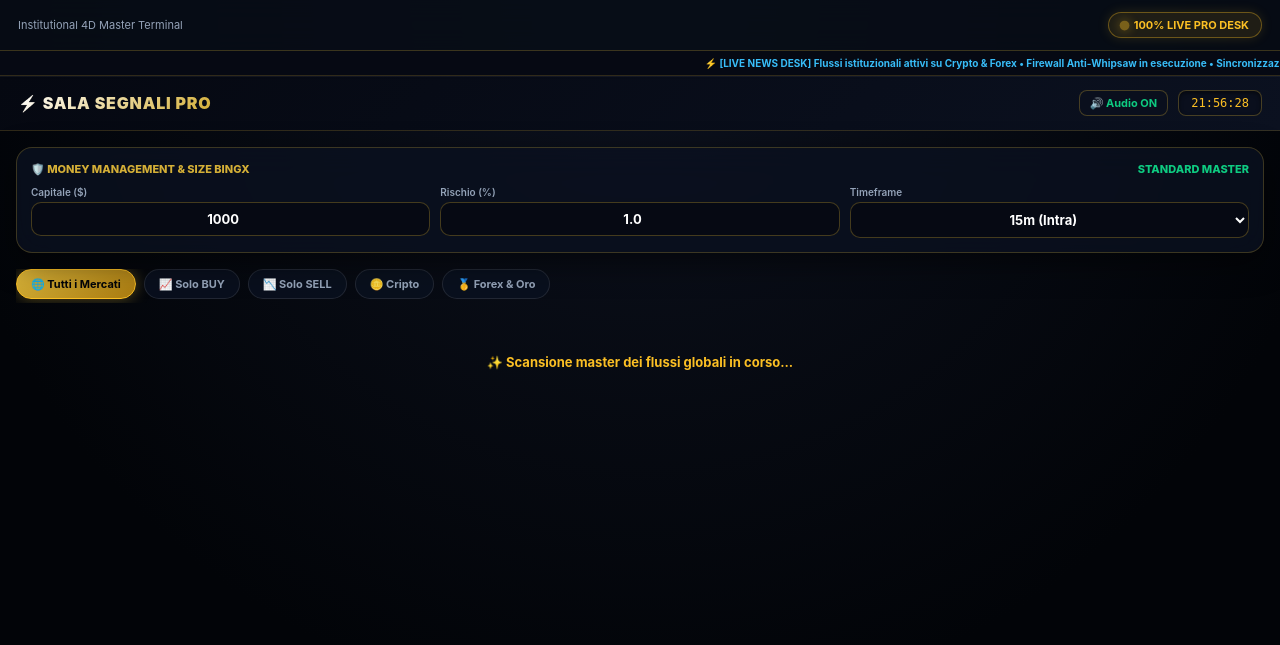
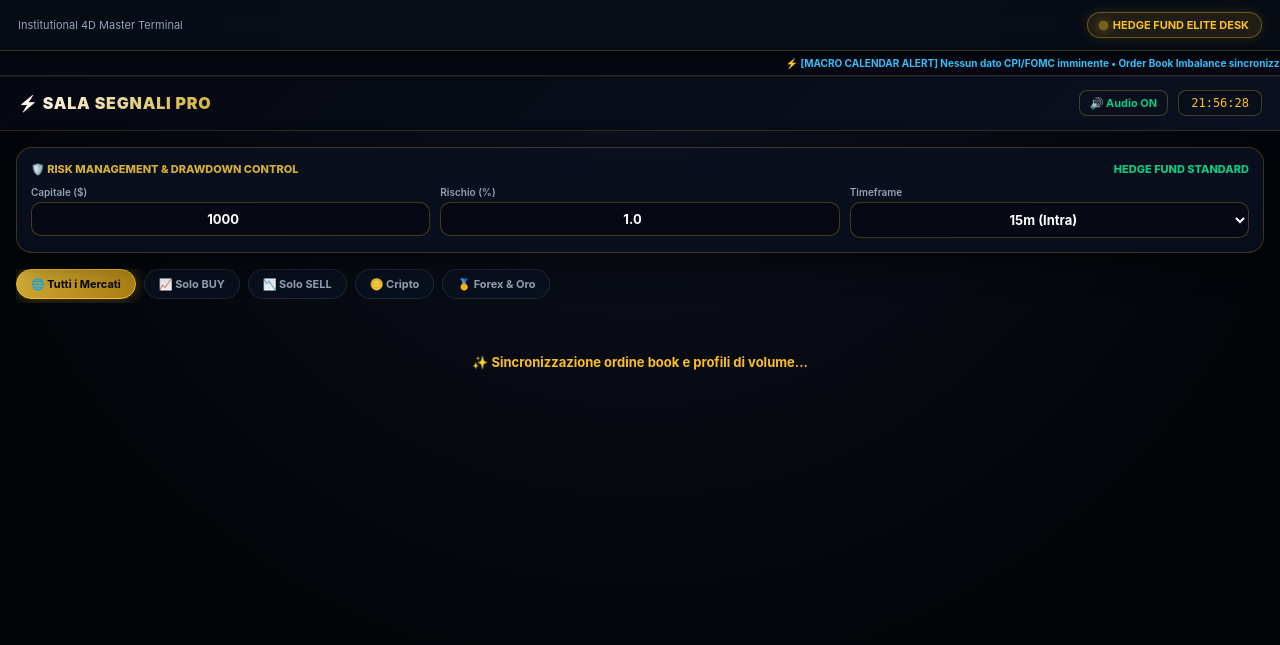
Before and after one commit to fabiocaputo389-ship-it/segnali-ai-telegram, a Flask app: page / in a window 1280 px wide. Shown: the top 645 px of the page. Run offline with Flask 3, Linux system fonts and the light colour scheme; some libraries are stand-ins or nearby versions.

Commit message:
Update index.html

```diff
--- a/templates/index.html
+++ b/templates/index.html
@@ -13,9 +13,9 @@
         .dot-gold { width: 7px; height: 7px; background: #fbbf24; border-radius: 50%; animation: pulse-gold 1.5s infinite; }
         @keyframes pulse-gold { 0%, 100% { opacity: 1; transform: scale(1); box-shadow: 0 0 8px #fbbf24; } 50% { opacity: 0.4; transform: scale(1.4); } }
 
-        /* Ticker di News Istituzionale */
-        .news-ticker { background: #060913; border-bottom: 1px solid rgba(212, 175, 55, 0.2); padding: 6px 12px; font-size: 10px; color: #38bdf8; white-space: nowrap; overflow: hidden; position: relative; }
-        .news-ticker span { display: inline-block; padding-left: 100%; animation: ticker 25s linear infinite; font-weight: bold; }
+        /* Ticker di News e Calendario Macro */
+        .news-ticker { background: #060913; border-bottom: 1px solid rgba(212, 175, 55, 0.2); padding: 6px 12px; font-size: 10px; color: #38bdf8; white-space: nowrap; overflow: hidden; }
+        .news-ticker span { display: inline-block; padding-left: 100%; animation: ticker 28s linear infinite; font-weight: bold; }
         @keyframes ticker { 0% { transform: translate(0, 0); } 100% { transform: translate(-100%, 0); } }
 
         .dashboard-header { background: linear-gradient(135deg, #050811, #0b1120); border-bottom: 1px solid rgba(212, 175, 55, 0.2); padding: 14px 18px; display: flex; justify-content: space-between; align-items: center; box-shadow: inset 0 1px 0 rgba(255,255,255,0.05); }
@@ -48,8 +48,15 @@
         .badge-action.BUY { background: #0ecb81; color: #000; box-shadow: 0 0 15px rgba(14, 203, 129, 0.4); }
         .badge-action.SELL { background: #f6465d; color: #fff; box-shadow: 0 0 15px rgba(246, 70, 93, 0.4); }
 
+        /* Moduli Professionali Hedge Fund */
+        .orderbook-box { background: rgba(6, 9, 19, 0.9); border-radius: 10px; padding: 10px; margin-bottom: 10px; border: 1px solid rgba(212, 175, 55, 0.2); font-size: 11px; }
+        .ob-bar-container { display: flex; height: 7px; width: 100%; border-radius: 4px; overflow: hidden; margin-top: 6px; background: #020408; }
+        .ob-bid { background: #0ecb81; height: 100%; }
+        .ob-ask { background: #f6465d; height: 100%; }
+
+        .poc-strip { background: rgba(56, 189, 248, 0.08); border: 1px solid rgba(56, 189, 248, 0.25); color: #38bdf8; font-size: 10px; font-weight: 800; padding: 6px 10px; border-radius: 8px; margin-bottom: 10px; display: flex; justify-content: space-between; align-items: center; }
+
         .firewall-badge { background: rgba(14, 203, 129, 0.12); color: #0ecb81; border: 1px solid rgba(14, 203, 129, 0.35); padding: 5px 10px; border-radius: 8px; font-size: 10px; font-weight: 800; margin-bottom: 10px; display: flex; align-items: center; gap: 6px; }
-        .sentiment-strip { background: rgba(56, 189, 248, 0.08); border: 1px solid rgba(56, 189, 248, 0.25); color: #38bdf8; font-size: 10px; font-weight: 800; padding: 5px 10px; border-radius: 8px; margin-bottom: 10px; display: flex; align-items: center; gap: 6px; }
 
         .projection-box { background: rgba(212, 175, 55, 0.08); border: 1px solid rgba(212, 175, 55, 0.3); border-radius: 10px; padding: 10px 12px; margin-bottom: 10px; display: flex; justify-content: space-between; align-items: center; }
         .projection-box div span { display: block; font-size: 9px; color: #94a3b8; text-transform: uppercase; font-weight: 700; }
@@ -92,12 +99,11 @@
 
     <header>
         <div>Institutional 4D Master Terminal</div>
-        <div class="gold-badge"><div class="dot-gold"></div> 100% LIVE PRO DESK</div>
+        <div class="gold-badge"><div class="dot-gold"></div> HEDGE FUND ELITE DESK</div>
     </header>
 
-    <!-- Ticker di News in Tempo Reale -->
     <div class="news-ticker">
-        <span>⚡ [LIVE NEWS DESK] Flussi istituzionali attivi su Crypto & Forex • Firewall Anti-Whipsaw in esecuzione • Sincronizzazione millimetrica dei mercati globali completata senza latenza.</span>
+        <span>⚡ [MACRO CALENDAR ALERT] Nessun dato CPI/FOMC imminente • Order Book Imbalance sincronizzato con i flussi globali • Protezione Drawdown attiva al 100%.</span>
     </div>
 
     <div class="dashboard-header">
@@ -112,8 +118,8 @@
     <div id="tab-segnali" class="tab-content active">
         <div class="mm-bar">
             <div class="mm-header">
-                <span>🛡️ Money Management & Size BingX</span>
-                <span style="color:#0ecb81;">Standard Master</span>
+                <span>🛡️ Risk Management & Drawdown Control</span>
+                <span style="color:#0ecb81;">Hedge Fund Standard</span>
             </div>
             <div class="mm-grid">
                 <div class="mm-field">
@@ -145,7 +151,7 @@
 
         <div id="signals-container">
             <div style="text-align:center; padding:35px; color:#fbbf24; font-size:13px; font-weight:bold;">
-                ✨ Scansione master dei flussi globali in corso...
+                ✨ Sincronizzazione ordine book e profili di volume...
             </div>
         </div>
     </div>
@@ -253,7 +259,7 @@
                 const newSignals = await res.json();
 
                 if (newSignals.length > currentSignals.length && currentSignals.length >= 0) {
-                    speakAlert("Nuovo segnale master confermato.");
+                    speakAlert("Nuovo segnale hedge fund confermato.");
                 }
 
                 currentSignals = newSignals;
@@ -263,8 +269,8 @@
                 if (currentSignals.length > 0) {
                     auditContainer.innerHTML = currentSignals.map(s => `
                         <div style="display:flex; justify-content:space-between; background:rgba(6,9,19,0.9); padding:8px 10px; border-radius:8px; border-left:3px solid ${s.action === 'BUY' ? '#0ecb81' : '#f6465d'};">
-                            <span><strong>${s.name}</strong> • ${s.action} (Emesso alle: <strong>${s.timestamp}</strong>)</span>
-                            <span style="color:#fbbf24; font-family:monospace;">Score: ${s.ai_score}</span>
+                            <span><strong>${s.name}</strong> • ${s.action} (POC: ${s.poc_price})</span>
+                            <span style="color:#fbbf24; font-family:monospace;">${s.timestamp}</span>
                         </div>
                     `).join('');
                 }
@@ -307,8 +313,22 @@
                         <div class="badge-action ${s.action}">${s.action}</div>
                     </div>
 
-                    <div class="sentiment-strip">
-                        <span>🌊 Sentiment Flusso: <strong>${s.sentiment}</strong></span>
+                    <!-- Modulo 1: Order Book Imbalance / Pressure -->
+                    <div class="orderbook-box">
+                        <div style="display:flex; justify-content:space-between; margin-bottom:4px; font-weight:700;">
+                            <span style="color:#0ecb81;">Bid Pressure: ${s.bid_pressure}%</span>
+                            <span style="color:#f6465d;">Ask Pressure: ${s.ask_pressure}%</span>
+                        </div>
+                        <div class="ob-bar-container">
+                            <div class="ob-bid" style="width: ${s.bid_pressure}%;"></div>
+                            <div class="ob-ask" style="width: ${s.ask_pressure}%;"></div>
+                        </div>
+                    </div>
+
+                    <!-- Modulo 2: Volume Profile POC -->
+                    <div class="poc-strip">
+                        <span>📊 Point of Control (POC Sessione):</span>
+                        <strong style="color:#fbbf24; font-family:monospace;">${s.poc_price}</strong>
                     </div>
 
                     <div class="firewall-badge">
@@ -361,7 +381,8 @@
 
                     <div class="bingx-sizing">
                         <div><span>Quantità Size</span><strong>${s.position_size}</strong></div>
-                        <div><span>Leva BingX</span><strong>${s.leverage}</strong></div> <div><span>Rischio ($)</span><strong>$${s.risk_amount}</strong></div>
+                        <div><span>Leva BingX</span><strong>${s.leverage}</strong></div>
+                        <div><span>Rischio ($)</span><strong>$${s.risk_amount}</strong></div>
                     </div>
 
                     <button class="btn-copy-signal" onclick="copyBingX('${s.name}', '${s.action}', '${s.entry}', '${s.sl}', '${s.tp1}', '${s.tp2}', '${s.tp3}', '${s.max_target}', '${s.timestamp}', '${s.leverage}', '${s.position_size}')">
@@ -372,9 +393,9 @@
         }
 
         function copyBingX(name, action, entry, sl, tp1, tp2, tp3, maxTarget, timestamp, lev, size) {
-            const text = `✨ 4D MASTER SIGNAL - BINGX\nOrario Emissione: ${timestamp}\nAsset: ${name}\nDirezione:${action}\nTarget Massimo Previsto: ${maxTarget}\nLeva:${lev}\nSize: ${size}\nIngresso:${entry}\nStop Loss: ${sl}\nTP1:${tp1}\nTP2: ${tp2}\nTP3:${tp3}`;
+            const text = `✨ 4D ELITE HEDGE FUND SIGNAL - BINGX\nOrario Emissione: ${timestamp}\nAsset: ${name}\nDirezione: ${action}\nTarget Massimo Previsto: ${maxTarget}\nLeva: ${lev}\nSize: ${size}\nIngresso: ${entry}\nStop Loss: ${sl}\nTP1: ${tp1}\nTP2: ${tp2}\nTP3: ${tp3}`;
             navigator.clipboard.writeText(text);
-            alert('✅ Ordine master istituzionale copiato per BingX!');
+            alert('✅ Ordine hedge fund istituzionale copiato per BingX!');
         }
 
         function renderSymbols(filteredAssets = null) {
@@ -411,7 +432,9 @@
             else if (symbol === 'EURUSDT') tvSymbol = 'FX:EURUSD';
             else if (symbol === 'GBPUSDT') tvSymbol = 'FX:GBPUSD';
             else if (symbol === 'USDJPY') tvSymbol = 'FX:USDJPY';
-            else if (['AAPL', 'TSLA', 'NVDA', 'AMZN'].includes(symbol)) tvSymbol = `NASDAQ:${symbol}`; else if (symbol === 'SPX500') tvSymbol = 'SP:SPX'; else tvSymbol = `BINANCE:${symbol.replace('USDT', '')}USDT`;
+            else if (['AAPL', 'TSLA', 'NVDA', 'AMZN'].includes(symbol)) tvSymbol = `NASDAQ:${symbol}`;
+            else if (symbol === 'SPX500') tvSymbol, 'SP:SPX';
+            else tvSymbol = `BINANCE:${symbol.replace('USDT', '')}USDT`;
 
             new TradingView.widget({
                 "autosize": true, "symbol": tvSymbol, "interval": "15",
```
